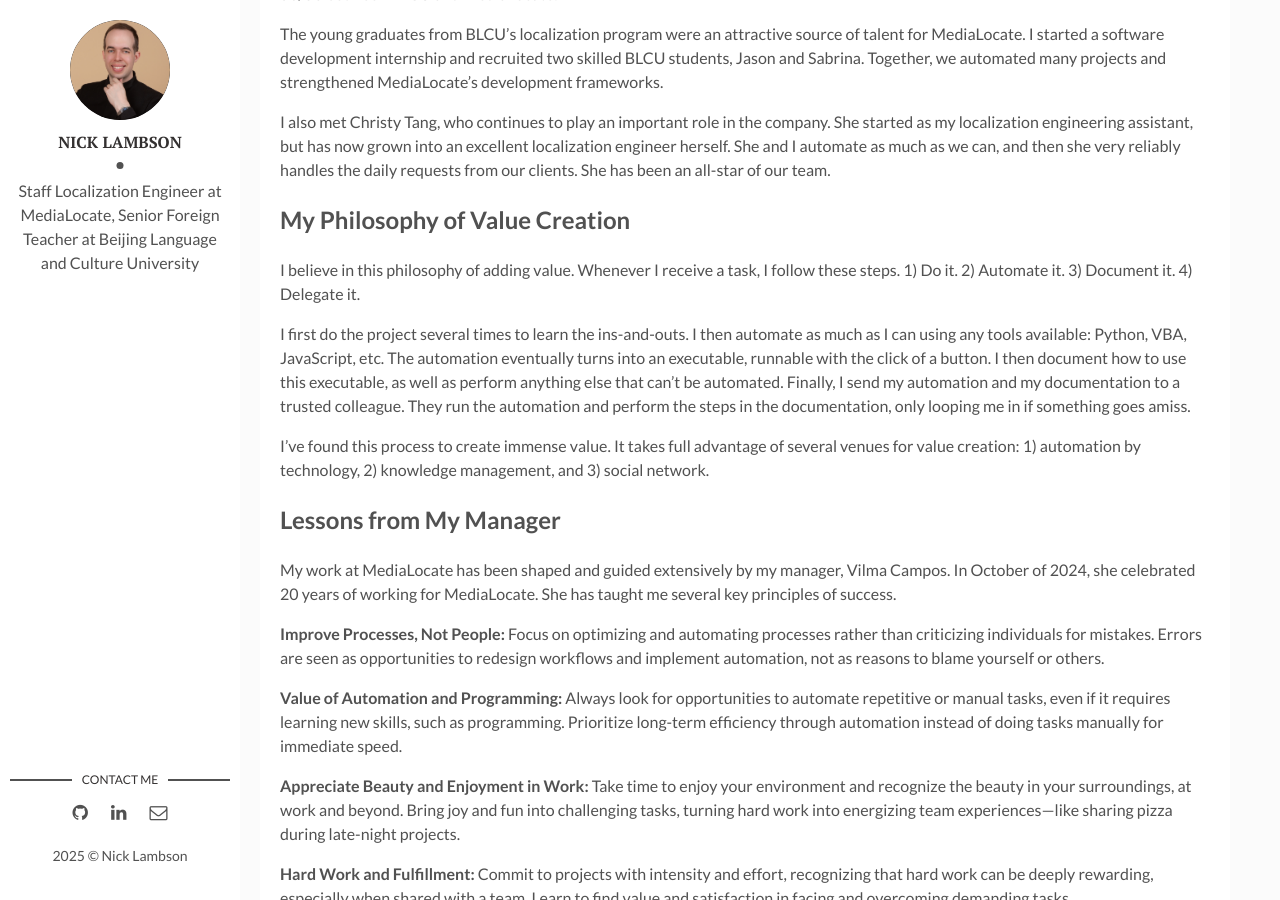
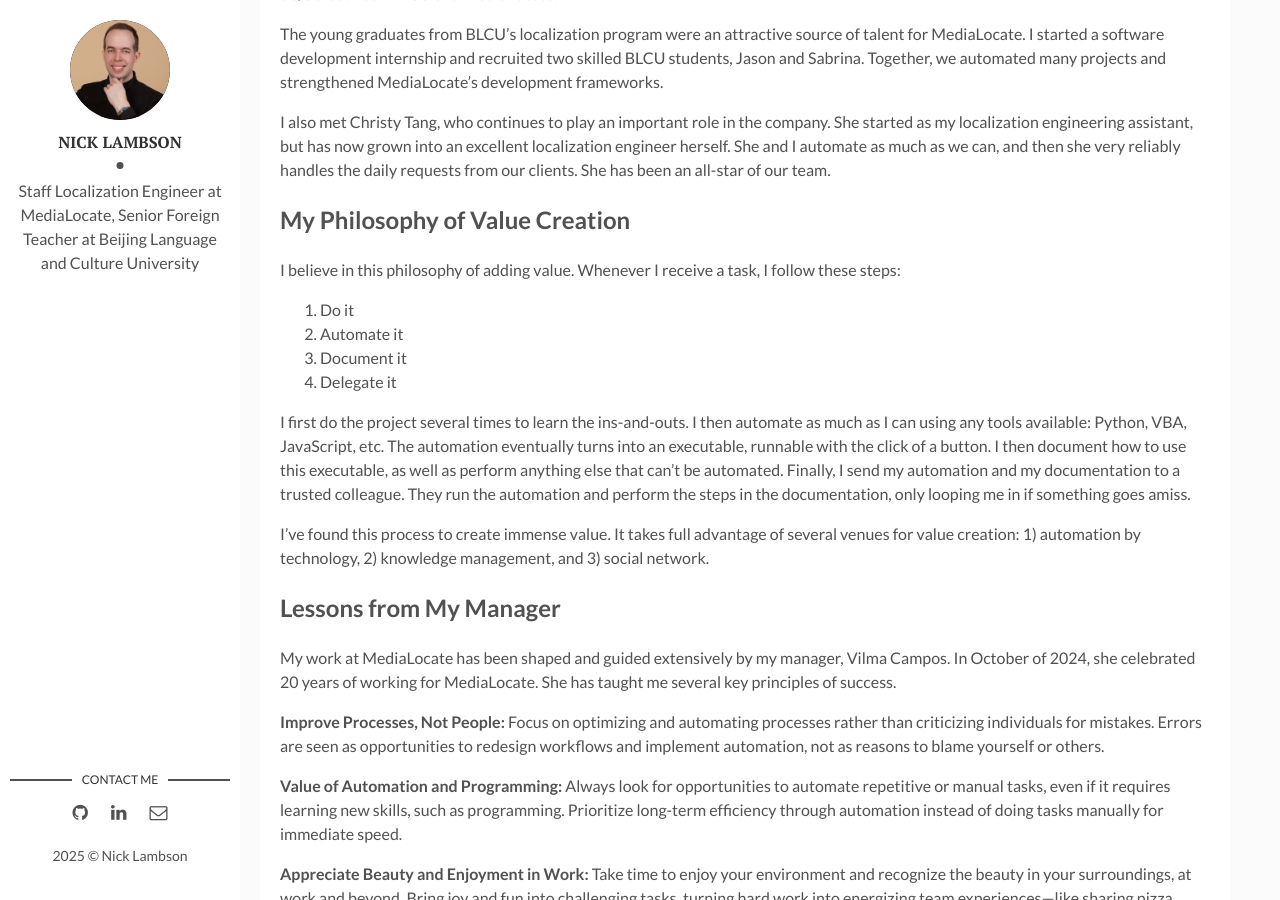
Before and after one commit to nicklambson/nicklambson.github.io, a Jekyll site: the page built from _posts/2025-06-18-ten-years-at-medialocate.markdown, in a window 1280 px wide and 900 px high, scrolled down 1812 px. Built offline with Jekyll 4.4.1, drawn with Linux system fonts in a browser that asks for light colours.

Commit message:
Update 2025-06-18-ten-years-at-medialocate.markdown

```diff
--- a/_posts/2025-06-18-ten-years-at-medialocate.markdown
+++ b/_posts/2025-06-18-ten-years-at-medialocate.markdown
@@ -39,11 +39,12 @@ The young graduates from BLCU's localization program were an attractive source o
 I also met Christy Tang, who continues to play an important role in the company. She started as my localization engineering assistant, but has now grown into an excellent localization engineer herself. She and I automate as much as we can, and then she very reliably handles the daily requests from our clients. She has been an all-star of our team.
 
 ## My Philosophy of Value Creation
-I believe in this philosophy of adding value. Whenever I receive a task, I follow these steps.
-1) Do it.
-2) Automate it.
-3) Document it.
-4) Delegate it.
+I believe in this philosophy of adding value. Whenever I receive a task, I follow these steps:
+
+1. Do it
+2. Automate it
+3. Document it
+4. Delegate it
 
 I first do the project several times to learn the ins-and-outs. I then automate as much as I can using any tools available: Python, VBA, JavaScript, etc. The automation eventually turns into an executable, runnable with the click of a button. I then document how to use this executable, as well as perform anything else that can't be automated. Finally, I send my automation and my documentation to a trusted colleague. They run the automation and perform the steps in the documentation, only looping me in if something goes amiss.
 
```
